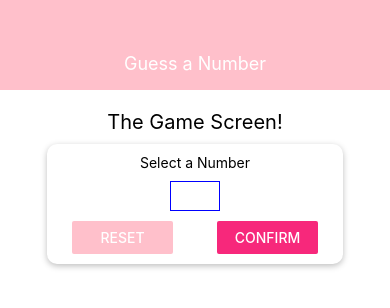
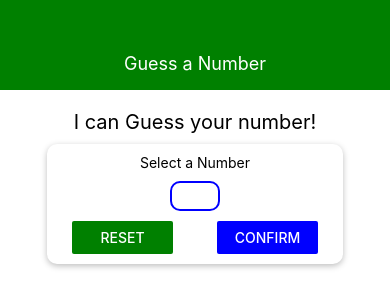
Before and after one commit to sethlewandowski/guess-a-number, a React Native app: screen / in a window 390 px wide. Shown: the top 308 px of the page. Built offline with nearby package versions, Linux system fonts and the light colour scheme.

Commit message:
working on second screen now

```diff
--- /dev/null
+++ b/components/NumberContainer.js
@@ -0,0 +1,30 @@
+import React from 'react';
+import { View, Text, StyleSheet } from 'react-native';
+
+import Colors from '../constants/colors.js';
+
+const NumberContainer = props => {
+	return (
+		<View style={styles.container}>
+			<Text style={styles.number}>{props.children}</Text>
+		</View>
+	);
+};
+
+const styles = StyleSheet.create({
+	container: {
+		borderWidth: 2,
+		borderColor: Colors.accent,
+		padding: 10,
+		borderRadius: 10,
+		marginVertical: 10,
+		alignItems: 'center',
+		justifyContent: 'center',
+	},
+	number: {
+		color: Colors.accent,
+		fontSize: 22,
+	}
+});
+
+export default NumberContainer;
--- a/constants/colors.js
+++ b/constants/colors.js
@@ -1,4 +1,4 @@
 export default {
-	primary: '#f7287b',
-	accent: 'pink',
+	primary: 'blue',
+	accent: 'green',
 };
--- a/screens/StartGameScreen.js
+++ b/screens/StartGameScreen.js
@@ -1,14 +1,75 @@
-import React from 'react';
-import { View, TextInput, StyleSheet, Text, Button } from 'react-native';
+import React, {useState} from 'react';
+import {
+	View,
+	TextInput,
+	StyleSheet,
+	Text,
+	Button,
+	TouchableWithoutFeedback,
+	Keyboard,
+	Alert
+} from 'react-native';
 
 import Card from '../components/Card.js';
 import Input from '../components/Input.js';
+import NumberContainer from '../components/NumberContainer.js';
 import Colors from '../constants/colors';
 
 const StartGameScreen = props => {
+
+
+	const [ enteredValue, setEnteredValue ] = useState('');
+	const [ confirmed, setConfirmed] = useState(false);
+	const [selectedNumber, setSelectedNumber] = useState('');
+
+	const numberInputHandler = inputText => {
+		setEnteredValue(inputText.replace(/[^0-9]/g), '');
+	};
+
+	const resetInputHandler = () => {
+		setEnteredValue('');
+		setConfirmed(false);
+	};
+
+	const confirmInputHandler = () => {
+		const chosenNumber = parseInt(enteredValue);
+		if (isNaN(chosenNumber)
+			|| chosenNumber <= 0
+			|| chosenNumber > 99) {
+				Alert.alert(
+					'Invalid Number!',
+					'Number has to be number between 1 and 99.',
+					[{text: 'Okay',
+					style: 'destructive',
+					onPress: resetInputHandler }]
+					);
+			return;
+		}
+		setConfirmed(true);
+		setSelectedNumber(chosenNumber);
+		setEnteredValue('');
+		Keyboard.dismiss();
+	};
+
+	let confirmedOutput;
+
+	if (confirmed) {
+		confirmedOutput =
+			<Card style={styles.summaryContainer}>
+				<Text>You selected</Text>
+				<NumberContainer>{selectedNumber}</NumberContainer>
+				<Button
+					color={Colors.primary}
+					title="START GAME"
+					onPress={()=>{}}/>
+			</Card>
+	}
 	return (
+		<TouchableWithoutFeedback onPress={()=> {
+			Keyboard.dismiss();
+		}}>
 			<View style={styles.screen}>
-			<Text style={styles.title}>The Game Screen!</Text>
+				<Text style={styles.title}>I can Guess your number!</Text>
 				<Card style={styles.inputContainer}>
 					<Text>Select a Number</Text>
 					<Input style={styles.input}
@@ -17,13 +78,27 @@
 						autoCorrect={false}
 						keyboardType="number-pad"
 						maxLength={2}
+						onChangeText={numberInputHandler}
+						value={enteredValue}
 					/>
 					<View style={styles.buttonContainer} >
-					<View style={styles.button}><Button color={Colors.accent} title="Reset" onPress={() => {}}/></View>
-					<View style={styles.button}><Button color={Colors.primary} title="Confirm" onPress={() => {}}/></View>
+						<View style={styles.button}>
+							<Button
+								color={Colors.accent}
+								title="Reset"
+								onPress={resetInputHandler}/>
+						</View>
+						<View style={styles.button}>
+							<Button
+								color={Colors.primary}
+								title="Confirm"
+								onPress={confirmInputHandler}/>
+						</View>
 					</View>
 				</Card>
+				{confirmedOutput}
 			</View>
+		</TouchableWithoutFeedback>
 	);
 };
 
@@ -53,8 +128,13 @@
 	},
 	input: {
 		width: 50,
+		borderRadius: 10,
+		borderWidth: 2,
 		textAlign: 'center'
 	},
+	summaryContainer: {
+		marginTop: 20,
+	}
 });
 
 export default StartGameScreen;
```
Also changed, not shown: screens/GameScreen.js (added, +33 -0 lines). Lines whose indentation alone changed are shown as unchanged.
